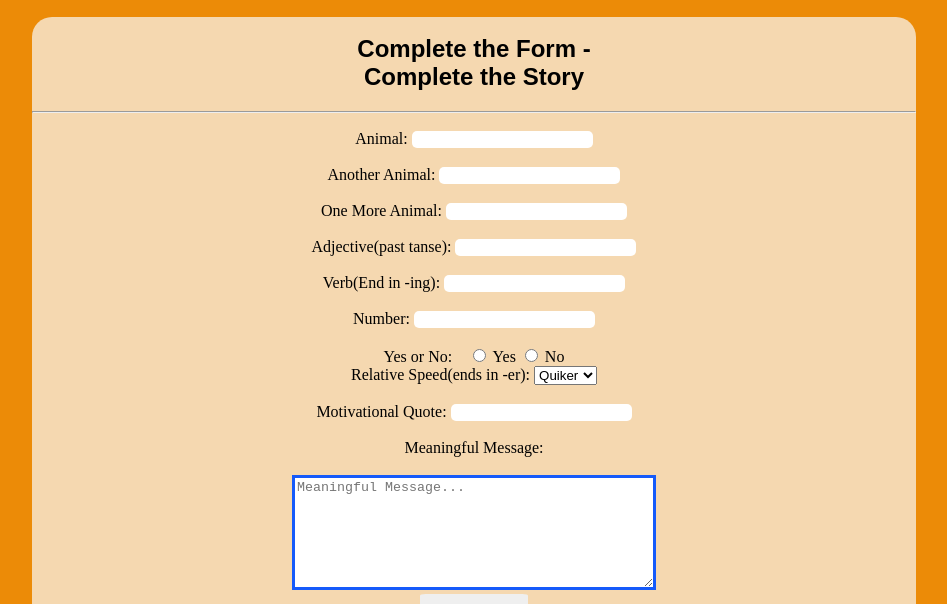
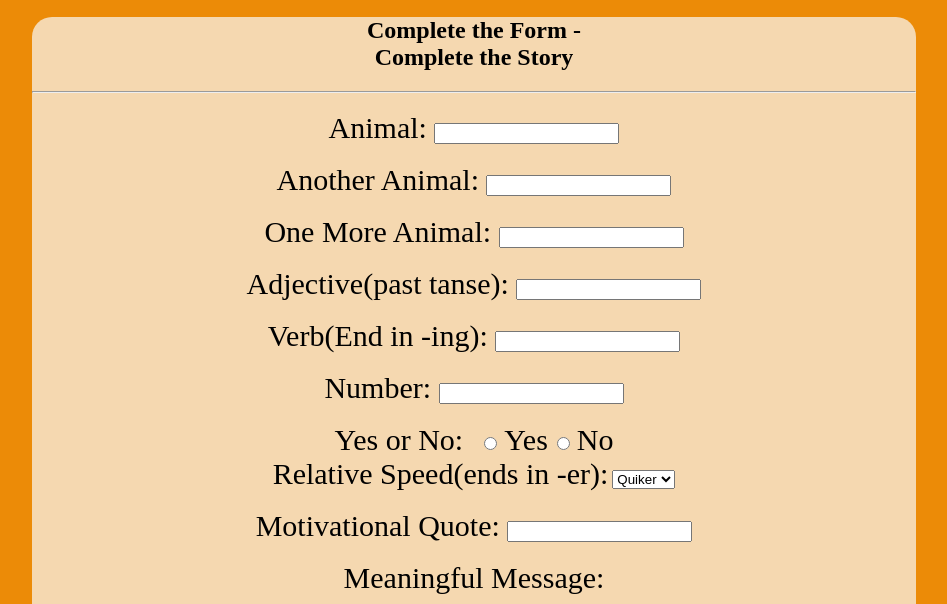
Before and after one commit to Sooraj66655/StoryMaker, a plain HTML site: page index.html in a window 1280 px wide. Shown: the part 135-739 px from the top of the page, without its empty margins (166-1113 px from the left). Drawn offline with Linux system fonts and the light colour scheme.

Commit message:
Update style.css

```diff
--- a/style.css
+++ b/style.css
@@ -32,6 +32,8 @@ border-radius: 20px;
 margin-bottom: 4%;
 padding-bottom: 5%;
 }
+label{
+	font-size:30px;
 h1{
 padding-top: 2%;
 font-family: Arial;
```
